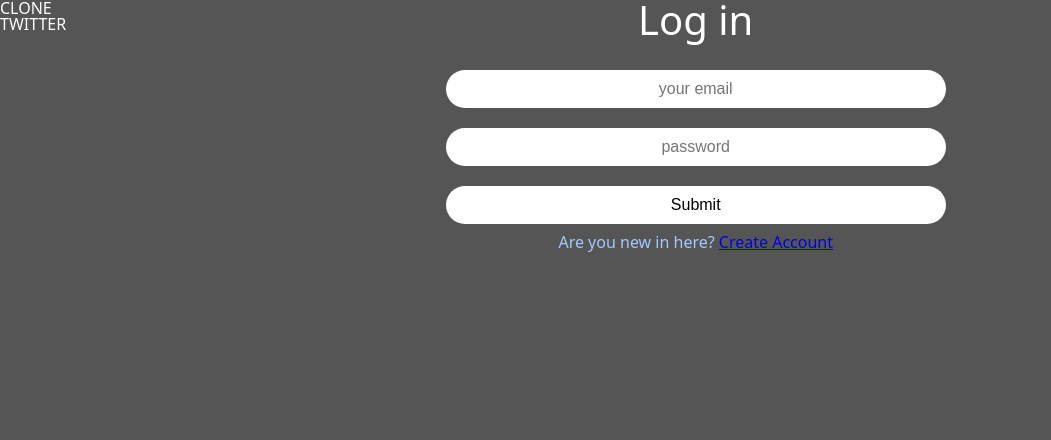
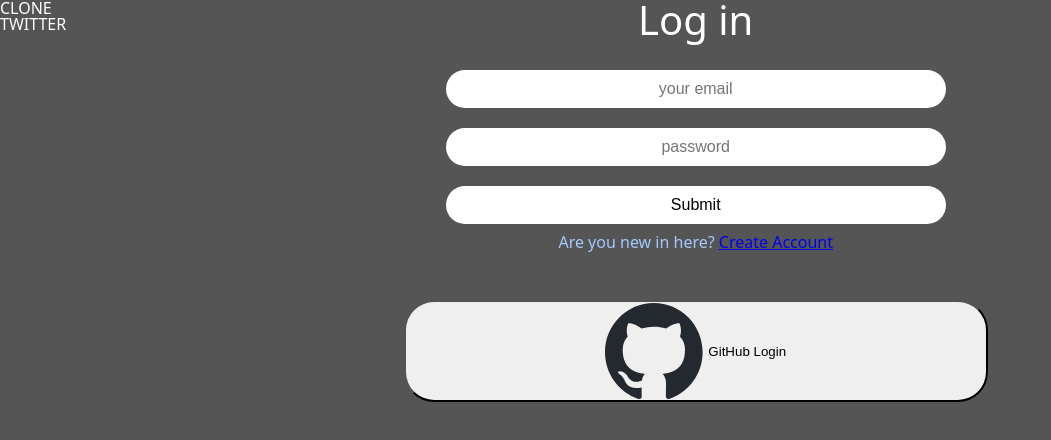
Before and after one commit to Sauvi9non/clone-twitter, a React (Vite) app: page /login in a window 1280 px wide. Shown: the top 440 px of the page, without its empty margins (0-1051 px from the left). Built offline with nearby package versions, Linux system fonts and the light colour scheme.

Commit message:
깃허브 로그인
issue: 왜 signInWithRedirect할 때는 에러 났던거지

```diff
--- /dev/null
+++ b/src/components/github-login.tsx
@@ -0,0 +1,43 @@
+import { GithubAuthProvider, signInWithPopup} from "firebase/auth";
+import styled from "styled-components";
+import { auth } from "../firebase.ts";
+import { useNavigate } from "react-router-dom";
+
+const Button = styled.button`
+    margin-top: 50px;
+    width: 50%;
+    display: flex;
+    justify-content: center;
+    align-items: center;
+    padding: 10 20;
+    gap: 5px;
+    font-weight: 400;
+    cursor: pointer;
+`;
+
+const Logo = styled.img`
+    heigth: 25px;
+`
+
+export default function GithubLogin() {
+    const navigate = useNavigate();
+
+    const onClick = async() => {
+        try{
+            const provider = new GithubAuthProvider();
+            await signInWithPopup(auth, provider);
+            navigate("/");
+        } catch(error) {
+            // Handle Errors here.
+            const errorCode = error.code;
+            const errorMessage = error.message;
+            console.error(errorCode, errorMessage);
+          }
+    }
+    return <>
+        <Button onClick={onClick}>
+            <Logo src="../../public/github-mark.svg" />
+            GitHub Login
+        </Button>
+    </>;
+}
--- a/src/routes/create-account.tsx
+++ b/src/routes/create-account.tsx
@@ -4,6 +4,7 @@ import { createUserWithEmailAndPassword, updateProfile } from "firebase/auth";
 import { useNavigate, Link, Form } from "react-router-dom";
 import { FirebaseError } from "firebase/app";
 import { Input, Switcher, Title, Wrapper, Error } from "../components/auth-component";
+import GithubLogin from "../components/github-login";
 
 
 export default function CreateAccount() { //계정 생성 페이지
@@ -64,6 +65,7 @@ export default function CreateAccount() { //계정 생성 페이지
         <Input name="password" value={password} placeholder="password" type="password" onChange={onChange} required/> {/* PW */}
         <Input type="submit" value={isLoading ? "Creating..." : "Submit"}/> {/* 처음에는 false니까 계정 생성버튼이고, 버튼 누르면 true되니 계쩡 생성 로딩중 */}
         </Form>
+        <GithubLogin />
         <Switcher>
           Already have own account? <Link to="/login">Log in</Link>
         </Switcher>
--- a/src/routes/login.tsx
+++ b/src/routes/login.tsx
@@ -5,7 +5,7 @@ import { Link } from "react-router-dom";
 import { FirebaseError } from "firebase/app";
 import { signInWithEmailAndPassword } from "firebase/auth";
 import { Wrapper, Title, Form, Input, Switcher, Error } from "../components/auth-component";
-
+import GithubLogin from "../components/github-login";
 
 export function Login() { //로그인 페이지
     const navigate = useNavigate();
@@ -61,6 +61,7 @@ export function Login() { //로그인 페이지
         <Switcher>
           Are you new in here? <Link to="/create-account">Create Account</Link>
         </Switcher>
+        <GithubLogin />
         {error !== "" ? <Error>{error}</Error> : null }
     </Wrapper>
     )
```
Also changed, not shown: public/github-mark.svg (added).
